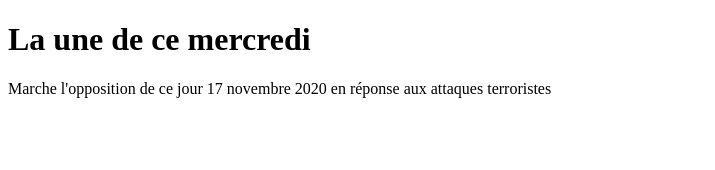
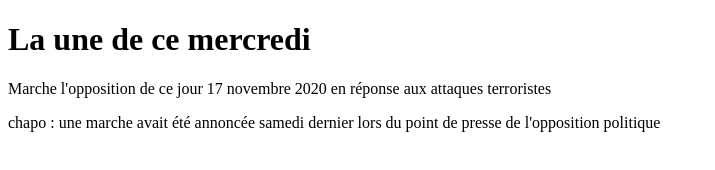
Before and after one commit to gouwindppouloumde/exo_git_vs_code, a plain HTML site: page index.html in a window 1280 px wide. Shown: the whole page, without its empty margins (0-715 px from the left). Drawn offline with Linux system fonts and the light colour scheme.

Commit message:
redaction du contenu du chapeau

```diff
--- a/index.html
+++ b/index.html
@@ -9,6 +9,6 @@
 <body>
     <h1>La une de ce mercredi</h1>
     <p>Marche <span>l'opposition</span> de  ce jour 17 novembre 2020 en réponse aux attaques terroristes</p>
-    <p></p>
+    <p>chapo : une marche avait été annoncée samedi dernier lors du point de presse de l'opposition politique</p>
 </body>
 </html>
```
